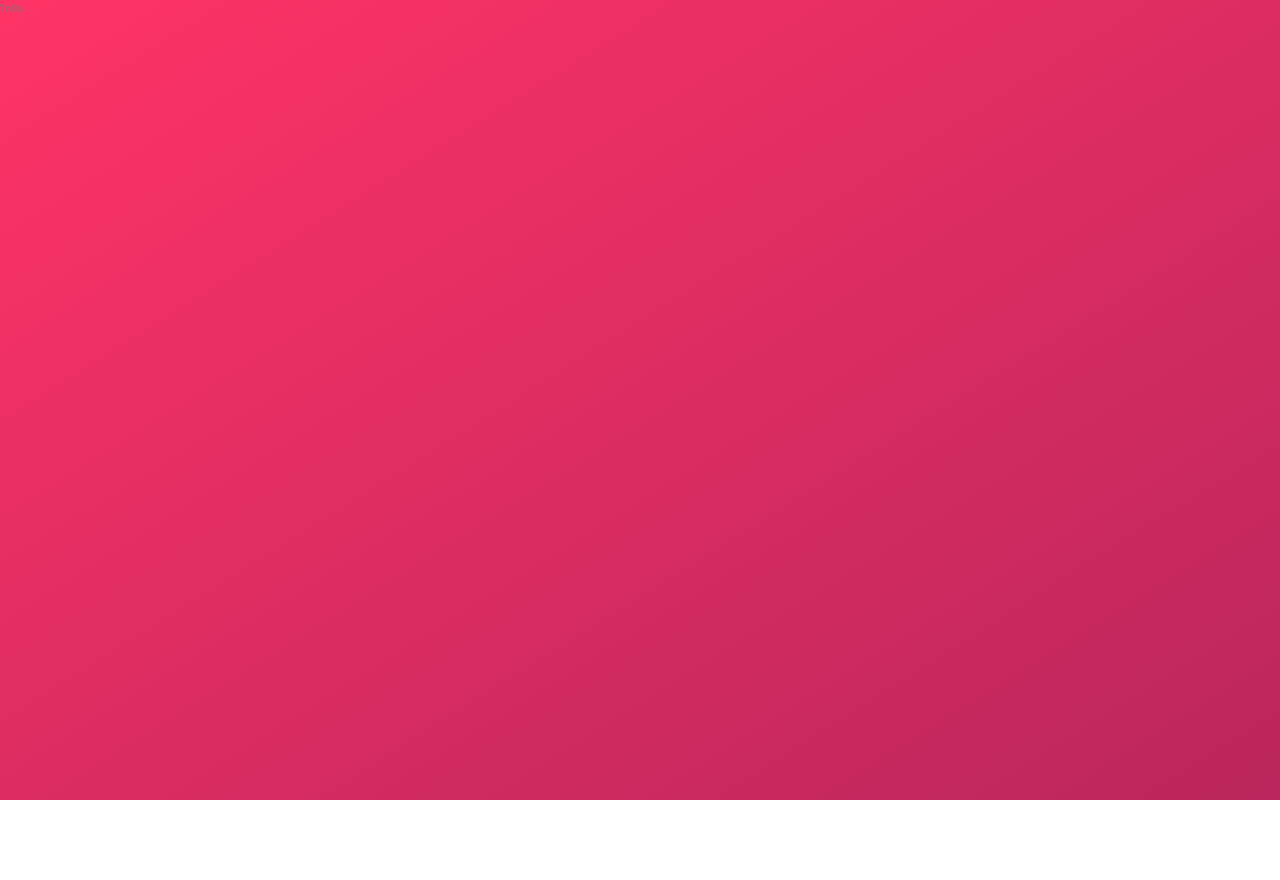
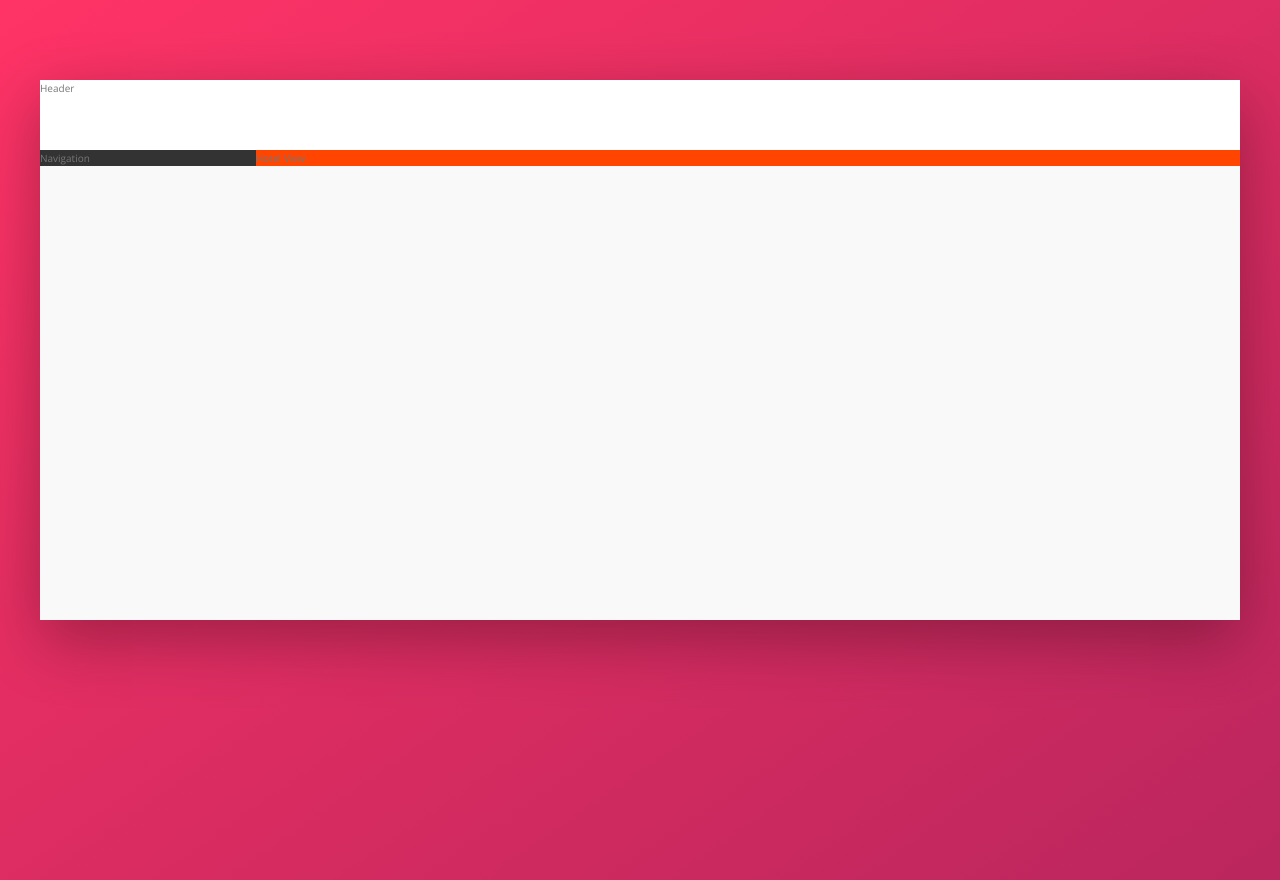
Before and after one commit to podenborg/advanced-css-trillo, a website: page index.html in a window 1280 px wide. Before the commit the page ends 800 px from the top, so only its background shows below. Drawn offline with nearby package versions, Linux system fonts and the light colour scheme.

Commit message:
Build overall layout (rough outline) of the site

```diff
--- a/index.html
+++ b/index.html
@@ -11,6 +11,14 @@
         <title>trillo &mdash; Your all-in-one booking app</title>
     </head>
     <body>
-        Trillo
+        <div class="container">
+            <header class="header">
+                Header
+            </header>
+            <div class="content">
+                <nav class="sidebar">Navigation</nav>
+                <main class="hotel-view">Hotel View</main>
+            </div>
+        </div>
     </body>
 </html>
--- a/sass/_base.scss
+++ b/sass/_base.scss
@@ -29,6 +29,8 @@ Grey dark 3: #999
   --color-grey-dark-1: #333333;
   --color-grey-dark-2: #777777;
   --color-grey-dark-3: #999999;
+
+  --shadow-dark: 0px 2rem 6rem rgba(0, 0, 0, 0.3);
 }
 
 * {
--- a/sass/_layout.scss
+++ b/sass/_layout.scss
@@ -0,0 +1,29 @@
+.container {
+  max-width: 120rem;
+  margin: 8rem auto;
+  background-color: var(--color-grey-light-1);
+  box-shadow: var(--shadow-dark);
+
+  min-height: 54rem;
+}
+
+.header {
+  height: 7rem;
+  background-color: #fff;
+  border-bottom: var(--color-grey-light-2);
+}
+
+.content {
+  display: flex;
+}
+
+.sidebar {
+  background-color: var(--color-grey-dark-1);
+
+  flex: 0 0 18%;
+}
+
+.hotel-view {
+  background-color: orangered;
+  flex: 1;
+}
```
Also changed, not shown: css/style.css.
